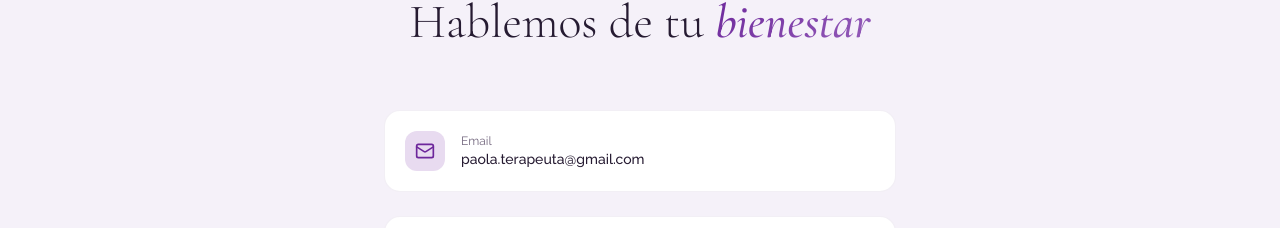
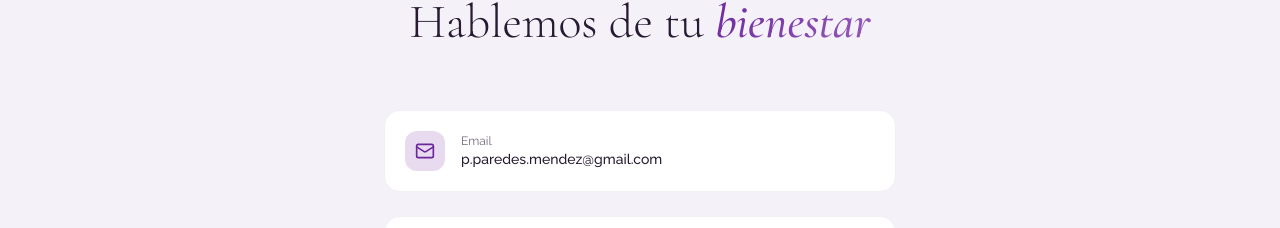
Before and after one commit to Efeztodor/terapias2, a React (Vite) app: page / in a window 1280 px wide. Shown: the part 3857-4085 px from the top of the page. Built offline with nearby package versions, Linux system fonts and the light colour scheme; no server answers; the HTML template or start-up script is replaced by a standard one.

Commit message:
Actualizar email de contacto a p.paredes.mendez@gmail.com
Co-authored-by: Cursor <cursoragent@cursor.com>

```diff
--- a/index.html
+++ b/index.html
@@ -45,6 +45,7 @@
       "description": "Ingeniera y terapeuta holística. Especialista en TRE, Reestructuración Espiritual, Psicogenealogía y BioReprogramación. Sesiones presenciales y online.",
       "url": "https://tudominio.com",
       "image": "https://tudominio.com/og-image.jpg",
+      "email": "p.paredes.mendez@gmail.com",
       "sameAs": [
         "https://www.facebook.com/profile.php?id=100063763223659",
         "https://instagram.com/paola.cyc",
--- a/src/components/ContactSection.tsx
+++ b/src/components/ContactSection.tsx
@@ -58,13 +58,13 @@ const ContactSection = () => {
         }} transition={{
           duration: 0.6
         }} className="flex flex-col gap-6">
-            <a href="mailto:hola@paolaparedes.com" className="flex items-center gap-4 rounded-2xl bg-card border border-border/50 p-5 hover:shadow-md transition-shadow">
+            <a href="mailto:p.paredes.mendez@gmail.com" className="flex items-center gap-4 rounded-2xl bg-card border border-border/50 p-5 hover:shadow-md transition-shadow">
               <div className="h-10 w-10 rounded-xl bg-accent flex items-center justify-center text-primary">
                 <Mail size={20} />
               </div>
               <div>
                 <p className="text-xs text-muted-foreground">Email</p>
-                <p className="text-sm font-medium">paola.terapeuta@gmail.com</p>
+                <p className="text-sm font-medium">p.paredes.mendez@gmail.com</p>
               </div>
             </a>
 
```
